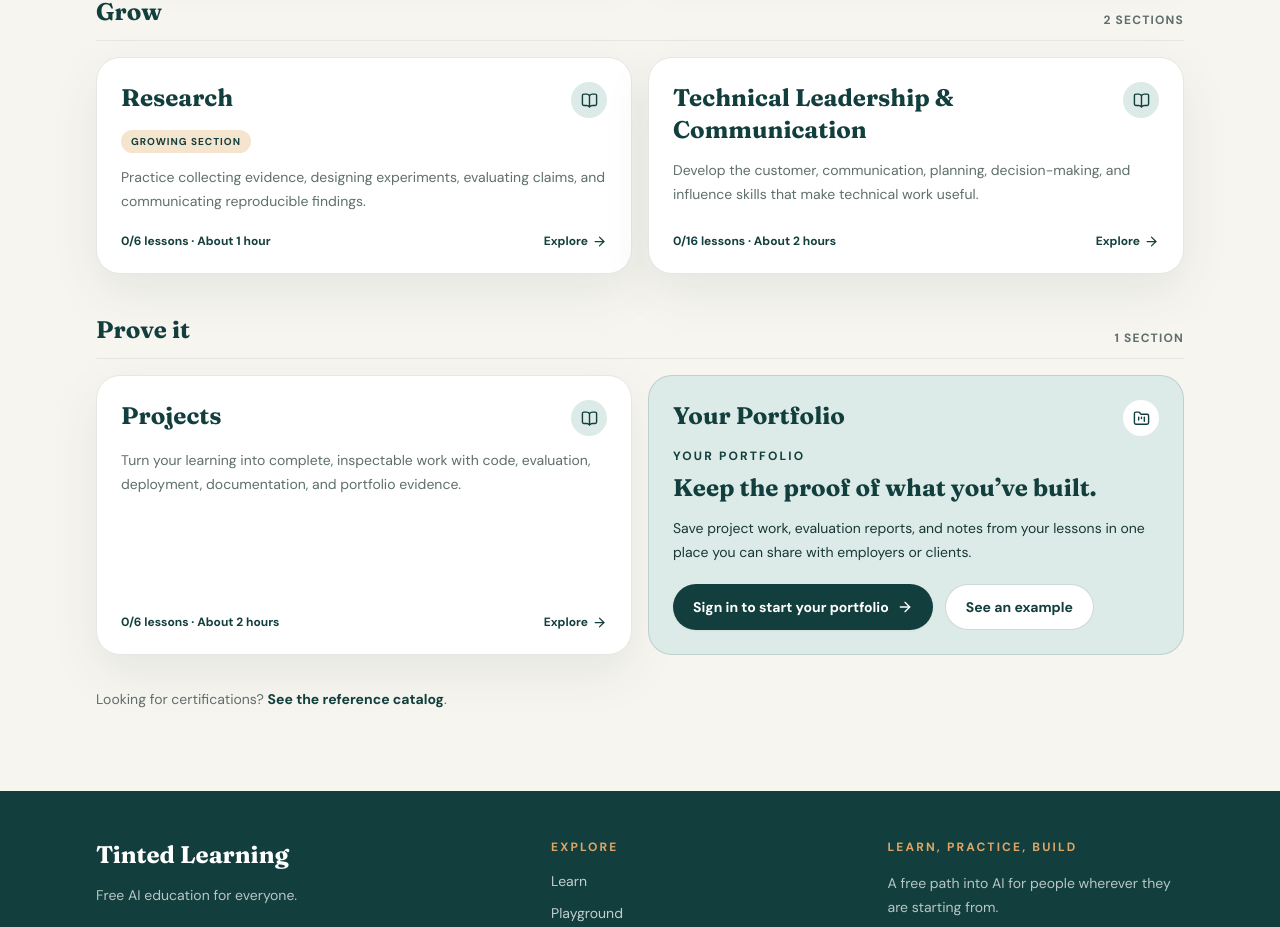
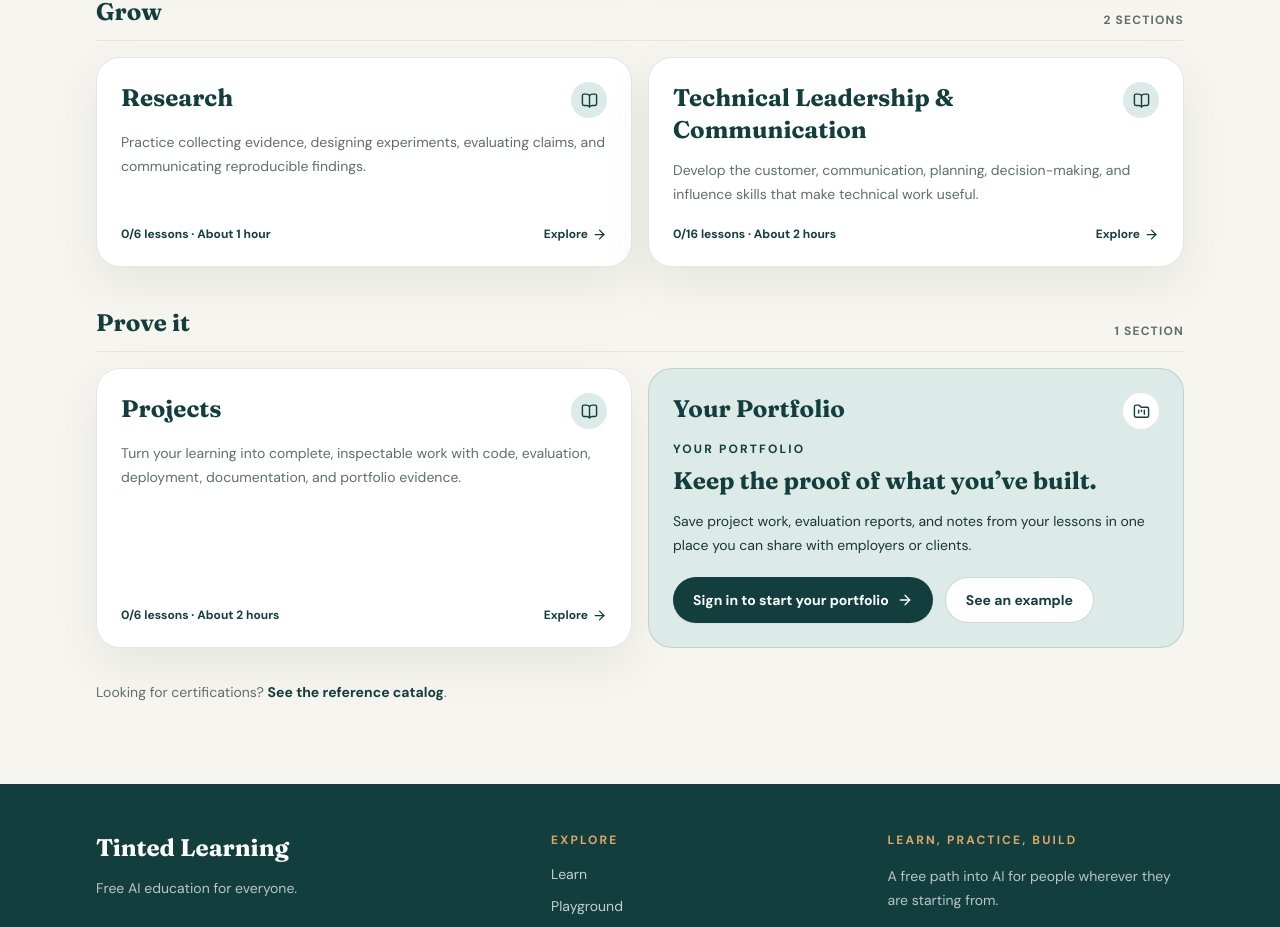
Before and after one commit to tintedtechnologies/tintedlearning, a React (Vite) app: page /learn in a window 1280 px wide. Shown: the part 1215-2142 px from the top of the page. Built offline with nearby package versions, Linux system fonts and the light colour scheme; no server answers.

Commit message:
Remove the Growing section tag from Research
Research is finished, so its Learn page card no longer shows the tag.

```diff
--- a/src/pages/LearnPage.tsx
+++ b/src/pages/LearnPage.tsx
@@ -47,7 +47,6 @@ export function LearnPage() {
     const completed = sectionLessonIds.filter((lessonId) => progress.completedLessons.includes(lessonId)).length
     const totalMinutes = getSectionModules(section.id).reduce((total, { lessons: moduleLessons }) => total + moduleLessons.reduce((minutes, lesson) => minutes + lesson.duration, 0), 0)
     const estimatedHours = Math.max(1, Math.ceil(totalMinutes / 60))
-    const growing = section.id === 'research'
     if (!isSectionLive(section.id)) return <div key={section.id} aria-disabled="true" className="flex min-h-52 flex-col rounded-3xl border border-dashed border-line bg-cream/60 p-6 opacity-70">
       <span className="flex items-start justify-between gap-3"><span className="font-display text-2xl font-bold text-muted">{section.title}</span><span className="shrink-0 rounded-full bg-sand px-2.5 py-1 text-[10px] font-bold uppercase tracking-widest text-muted">Coming soon</span></span>
       <span className="mt-3 flex-1 text-sm leading-6 text-muted">{section.description}</span>
@@ -55,7 +54,6 @@ export function LearnPage() {
     </div>
     return <Link key={section.id} to={`/learn/sections/${section.id}`} className="group flex min-h-52 flex-col rounded-3xl border border-line bg-white p-6 shadow-soft transition-colors hover:border-teal/30 hover:bg-mist">
       <span className="flex items-start justify-between gap-3"><span className="font-display text-2xl font-bold text-teal">{section.title}</span><span className="flex h-9 w-9 shrink-0 items-center justify-center rounded-full bg-mist text-teal group-hover:bg-white"><BookOpen size={17} /></span></span>
-      {growing && <span className="mt-3 w-fit rounded-full bg-sand px-2.5 py-1 text-[10px] font-bold uppercase tracking-widest text-teal">Growing section</span>}
       <span className="mt-3 flex-1 text-sm leading-6 text-muted">{section.description}</span>
       <span className="mt-5 flex items-center justify-between gap-3 text-xs font-bold text-teal"><>{completed}/{sectionLessonIds.length} lessons · About {estimatedHours} hour{estimatedHours === 1 ? '' : 's'}</><span className="inline-flex items-center gap-1">{completed === sectionLessonIds.length && sectionLessonIds.length > 0 ? <><CheckCircle2 size={15} />Complete</> : 'Explore'}<ArrowRight size={15} /></span></span>
     </Link>
```
